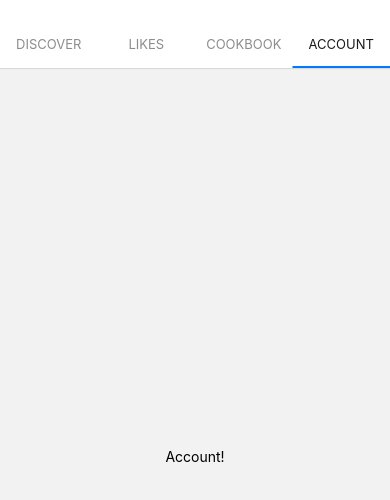
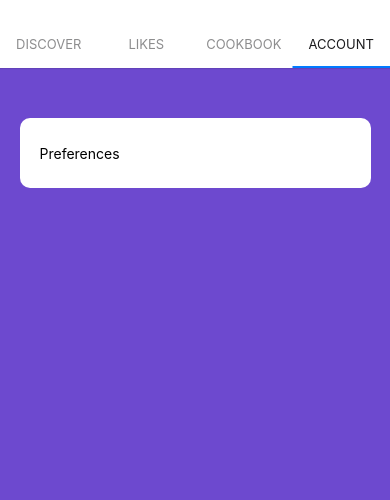
Before and after one commit to LailaaArman/FoodTinder, a React Native app: screen /Account in a window 390 px wide. Shown: the top 500 px of the page. Built offline with nearby package versions, Linux system fonts and the light colour scheme.

Commit message:
Initial push

```diff
--- a/components/account.js
+++ b/components/account.js
@@ -1,10 +1,48 @@
-import { StyleSheet, Text, View, TextInput} from 'react-native';
+import { StyleSheet, Text, View, TextInput, TouchableHighlight} from 'react-native';
 import * as React from 'react';
+import PreferenceScreen from './preferences';
 
-export default function AccountScreen() {
+
+function OptionScreen() {
     return (
-      <View style={{ flex: 1, justifyContent: 'center', alignItems: 'center' }}>
-        <Text>Account!</Text>
+       <View style={styles.listItem}>
+         <TouchableHighlight onPress={() => this.props.navigation.navigate('Preference')}>
+        <Text>Preferences</Text>
+        </TouchableHighlight>
+      </View>
+    );
+}
+
+function AccountScreen() {
+    return (
+      <View style={styles.container}>
+        {OptionScreen()}
       </View>
     );
   }
+export default AccountScreen;
+
+const styles = StyleSheet.create({
+  container: {
+      backgroundColor: "#6D49CF",
+      flex: 1,
+      alignItems: "center",
+      paddingTop: 40
+  },
+  listItem: {
+    display: "flex",
+    flexDirection: "row",
+    width: "90%",
+    height: 70,
+    paddingLeft: 20,
+    paddingRight: 20,
+    marginRight: 40,
+    marginLeft: 40,
+    marginTop: 10,
+    marginBottom: 10,
+    backgroundColor: "#fff",
+    borderRadius: "10px",
+    justifyContent: "space-between",
+    alignItems: "center",
+  }
+})
--- /dev/null
+++ b/components/preferences.js
@@ -0,0 +1,10 @@
+import { StyleSheet, Text, View, TextInput} from 'react-native';
+import * as React from 'react';
+
+export default function PreferenceScreen() {
+    return (
+      <View style={{ flex: 1, justifyContent: 'center', alignItems: 'center' }}>
+        <Text>Preferences</Text>
+      </View>
+    );
+  }
```
Also changed, not shown: App.js (+7 -1 lines), components/navigate.js (added, +23 -0 lines).
